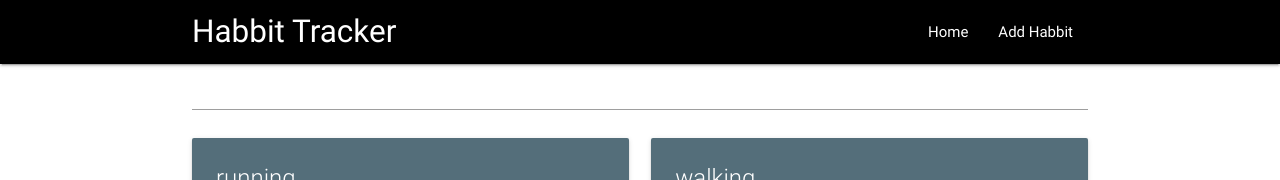
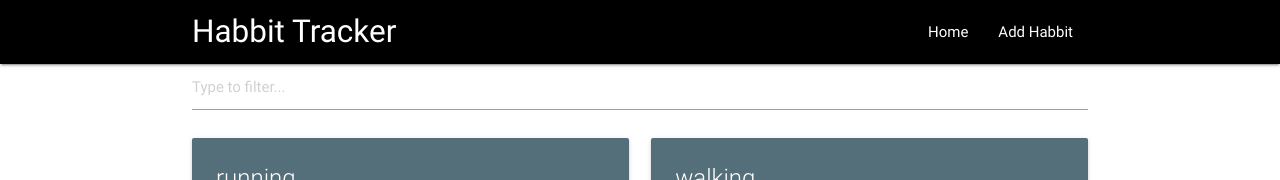
Before and after one commit to sNessie/react-habit-tracker, a React (Create React App) app: page / in a window 1280 px wide. Shown: the top 180 px of the page. Built offline with nearby package versions, Linux system fonts and the light colour scheme.

Commit message:
add search component & function filter habit

```diff
--- a/src/components/Home/Home.js
+++ b/src/components/Home/Home.js
@@ -1,10 +1,12 @@
 import React, {Component} from 'react'
 import ShowHabits from '../ShowHabits/ShowHabits'
+import Search from '../Search/Search'
 import axios from 'axios'
 
 class Home extends Component{
   state = {
-    habits : [ ]
+    habits : [ ],
+    filterText : ''
   }
 
   componentDidMount(){
@@ -16,29 +18,20 @@ class Home extends Component{
       })
   }
 
-  makeReady = (id) =>{
-
+  filterUpdate = (filterText) => {
+    this.setState({
+      filterText
+    })
   }
-
-  filterHabit = ({habits}) => {
-    // const searchHabit = e.currentTarget.value;
-    const habit = habits[0].name;
-    // .filter(name => name.toLowerCase().includes(searchHabit.toLowerCase()));
-    console.log(habit);
-  }
-
-  getFilterHabit = (searchHabit) => {
-      return this.state.habits.filter(name => name.toLowerCase().includes(searchHabit.toLowerCase()))
-  }
-
 
   render(){
     return (
       <div className="container">
-        <input onInput = {this.filterHabit} habits = {this.state.habits} />
+        <Search filterText = {this.state.filterText}
+        filterUpdate = {this.filterUpdate} />
         <ShowHabits habits = {this.state.habits}
-          makeReady = {this.makeReady}
-          counterHabits={this.counterHabits}/>
+          filterText = {this.state.filterText}
+          />
       </div>
     )
   }
--- /dev/null
+++ b/src/components/Search/Search.js
@@ -0,0 +1,18 @@
+import React, { Component } from 'react'
+
+
+class Search extends Component {
+
+  render(){
+    return(
+      <form>
+        <input type="text"
+          placeholder="Type to filter..."
+          onChange ={(e) => this.props.filterUpdate(e.target.value)}
+        />
+      </form>
+    )
+  }
+}
+
+export default Search
--- a/src/components/ShowHabits/ShowHabits.js
+++ b/src/components/ShowHabits/ShowHabits.js
@@ -1,8 +1,14 @@
-import React from 'react'
+import React, { Component} from 'react'
 import './ShowHabits.css'
 
-const ShowHabits = ({ habits, counterHabits, makeReady }) => {
-    const habitList = habits.map(habit => {
+class ShowHabits extends Component {
+  render(){
+    const { habits, filterText } = this.props;
+    const habitList = habits
+    .filter(habit => {
+      return habit.name.toLowerCase().includes(filterText.toLowerCase())
+    })
+    .map(habit => {
       return (
         <div className="col s12 m6" key={habit.id}>
           <div className="card blue-grey darken-1">
@@ -32,11 +38,12 @@ const ShowHabits = ({ habits, counterHabits, makeReady }) => {
       )
     })
     return(
-        <div className="row">
-          {habitList}
-        </div>
+      <div className="row">
+        {habitList}
+      </div>
+    )
+  }
+}
 
-      )
-      }
 
 export default ShowHabits
```
